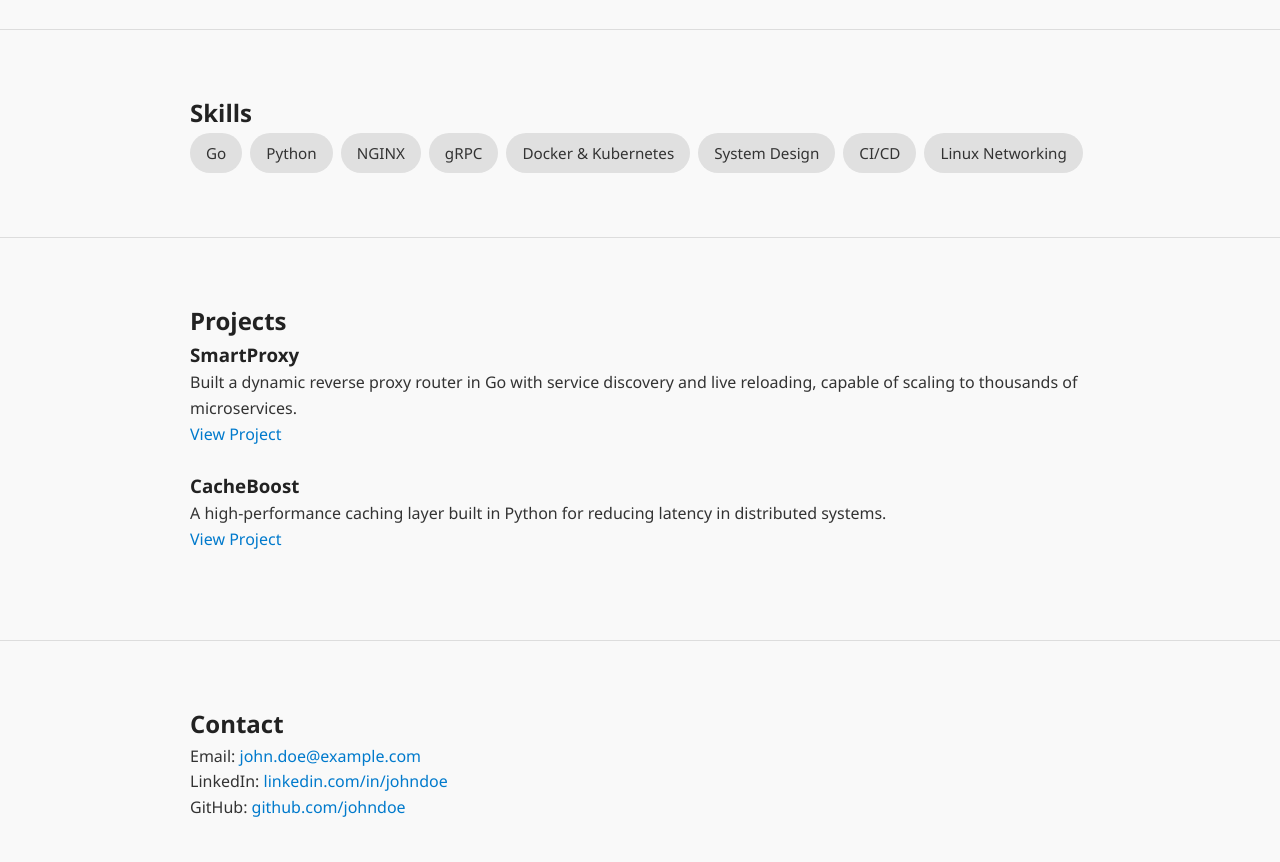
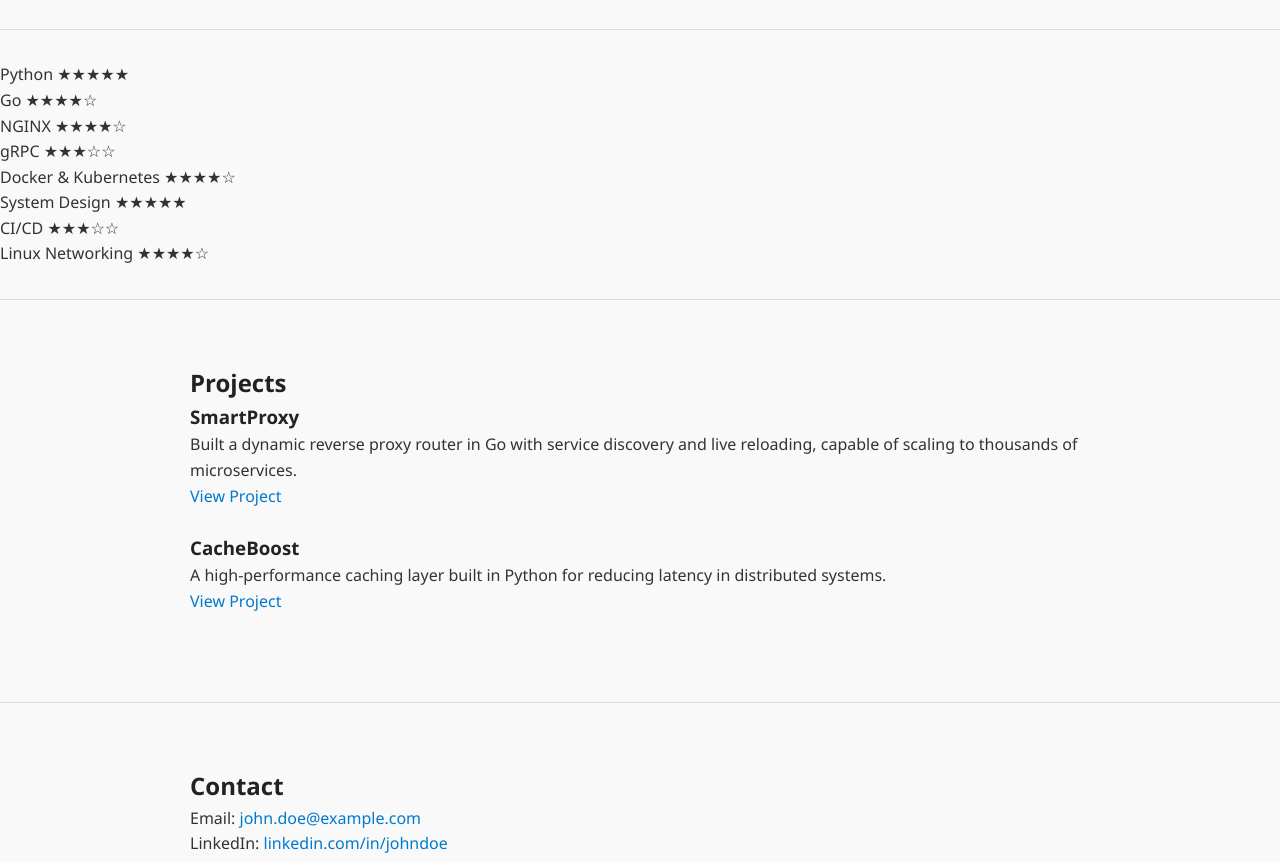
Before and after one commit to Sherry3/resume1, a plain HTML site: page index.html in a window 1280 px wide. Shown: the part 947-1809 px from the top of the page. Drawn offline with Linux system fonts and the light colour scheme.

Commit message:
Update index.html

```diff
--- a/index.html
+++ b/index.html
@@ -46,18 +46,39 @@
   </section>
 
   <section class="skills">
-    <div class="container">
-      <h2>Skills</h2>
-      <ul class="skill-list">
-        <li>Go</li>
-        <li>Python</li>
-        <li>NGINX</li>
-        <li>gRPC</li>
-        <li>Docker & Kubernetes</li>
-        <li>System Design</li>
-        <li>CI/CD</li>
-        <li>Linux Networking</li>
-      </ul>
+    <div class="skills-rated">
+      <div class="skill">
+        <span>Python</span>
+        <span class="stars">★★★★★</span>
+      </div>
+      <div class="skill">
+        <span>Go</span>
+        <span class="stars">★★★★☆</span>
+      </div>
+      <div class="skill">
+        <span>NGINX</span>
+        <span class="stars">★★★★☆</span>
+      </div>
+      <div class="skill">
+        <span>gRPC</span>
+        <span class="stars">★★★☆☆</span>
+      </div>
+      <div class="skill">
+        <span>Docker & Kubernetes</span>
+        <span class="stars">★★★★☆</span>
+      </div>
+      <div class="skill">
+        <span>System Design</span>
+        <span class="stars">★★★★★</span>
+      </div>
+      <div class="skill">
+        <span>CI/CD</span>
+        <span class="stars">★★★☆☆</span>
+      </div>
+      <div class="skill">
+        <span>Linux Networking</span>
+        <span class="stars">★★★★☆</span>
+      </div>
     </div>
   </section>
 
```
